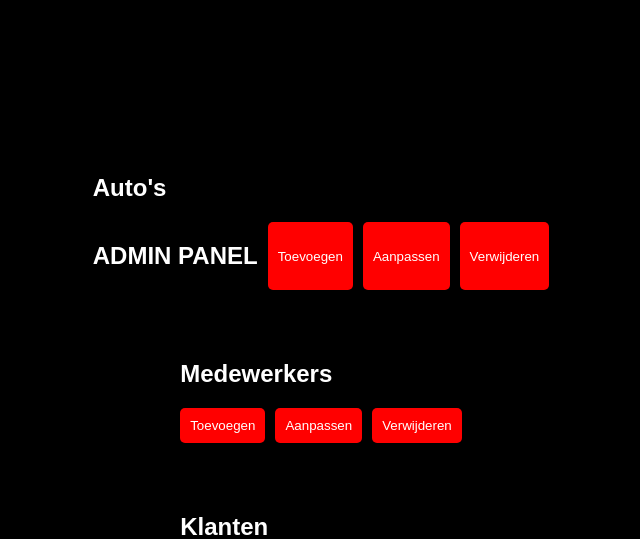
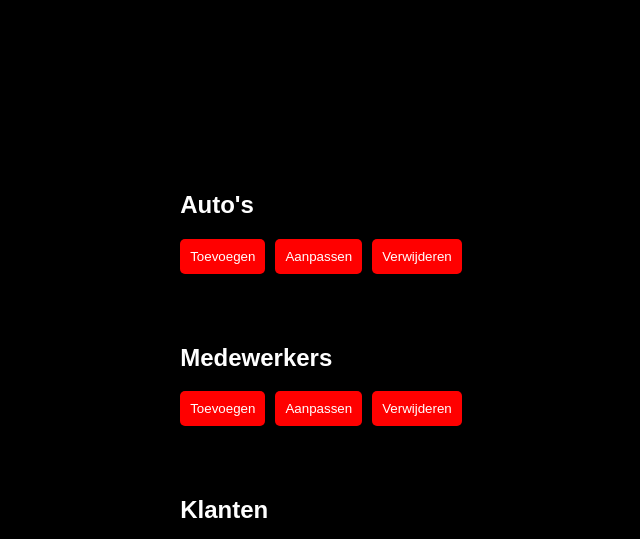
Before and after one commit to Sofyan289/Database-OOP, a PHP site: page /admin.php in a window 1280 px wide. Shown: the top 539 px of the page, without its empty margins (319-959 px from the left). Run offline with PHP 8.4, Linux system fonts and the light colour scheme.

Commit message:
Update admin.php

```diff
--- a/Eindopdracht/admin.php
+++ b/Eindopdracht/admin.php
@@ -11,7 +11,6 @@
     <div class="action-block" id="cars">
       <h2>Auto's</h2>
       <div class="actions">
-        <h2>ADMIN PANEL</h2>
         <button onclick="addEntry('cars')">Toevoegen</button>
         <button onclick="editEntry('cars')">Aanpassen</button>
         <button onclick="deleteEntry('cars')">Verwijderen</button>
```
